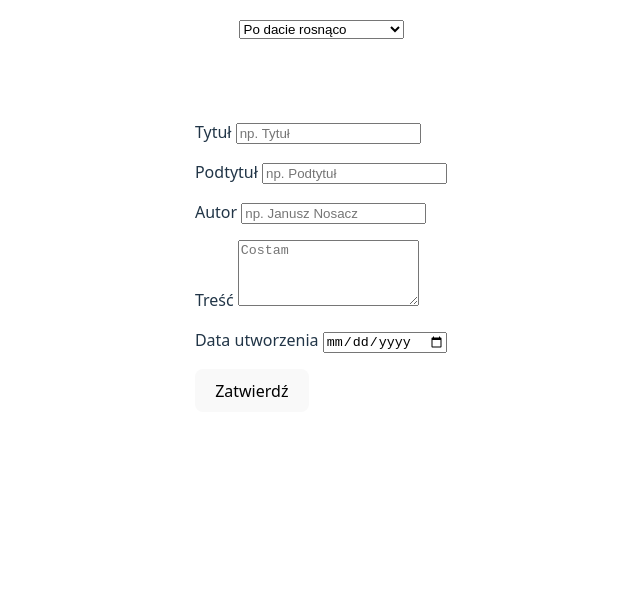
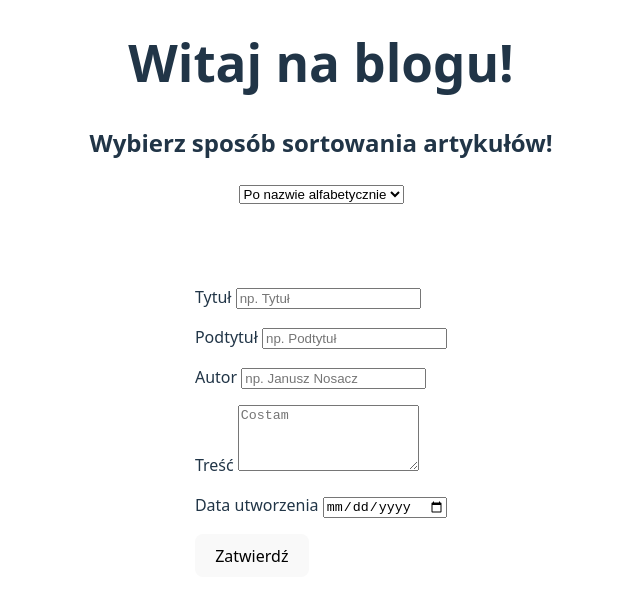
Before and after one commit to Brozi/zadanie_12, a website built with Vite: page index.html in a window 1280 px wide. Shown: the whole page, without its empty margins (319-959 px from the left). Built offline with nearby package versions, Linux system fonts and the light colour scheme; some packages are replaced by stand-ins of ours; no server answers; the database is empty.

Commit message:
fix select issue

```diff
--- a/index.html
+++ b/index.html
@@ -19,10 +19,12 @@
 </head>
 
 <body>
+  <h1>Witaj na blogu!</h1>
+  <h2>Wybierz sposób sortowania artykułów!</h2>
   <p><select name="sort" id="sort">
       <option value="created_at.asc">Po dacie rosnąco</option>
       <option value="created_at.desc">Po dacie malejąco</option>
-      <option value="title.asc">Po nazwie alfabetycznie</option>
+      <option value="title.asc" selected="selected">Po nazwie alfabetycznie</option>
     </select>
   </p>
   <div id="app"></div>
--- a/src/main.js
+++ b/src/main.js
@@ -2,7 +2,6 @@ import './style.css'
 import { format } from "date-fns";
 const app = document.querySelector("#app");
 const sort = document.getElementById("sort");
-let sortValue = "title.asc"
 const form = document.getElementsByTagName("form")[0];
 const sortAction = function (e) {
   sortValue = sort.value;
```
